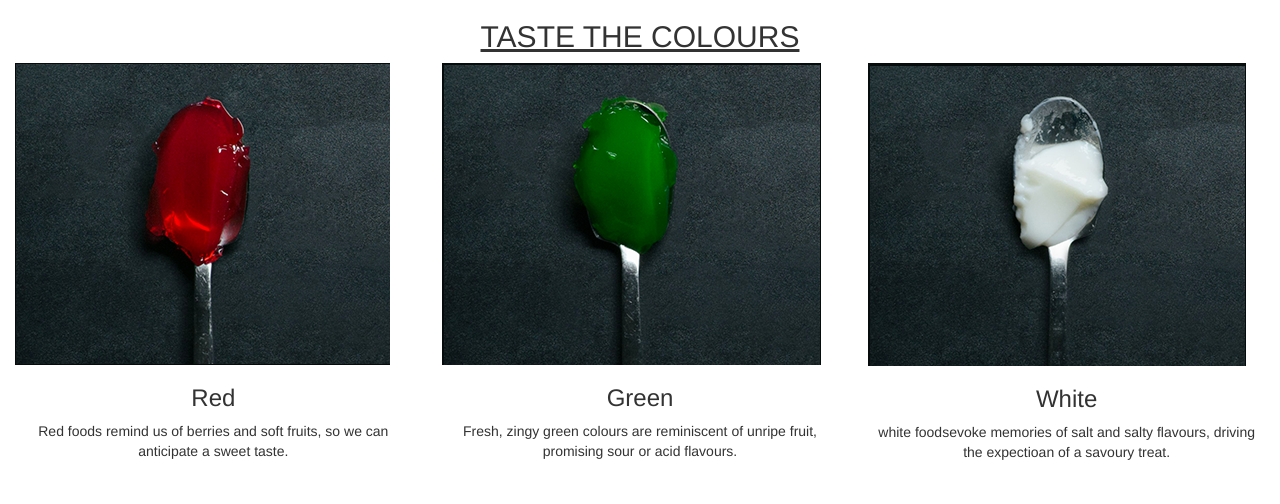
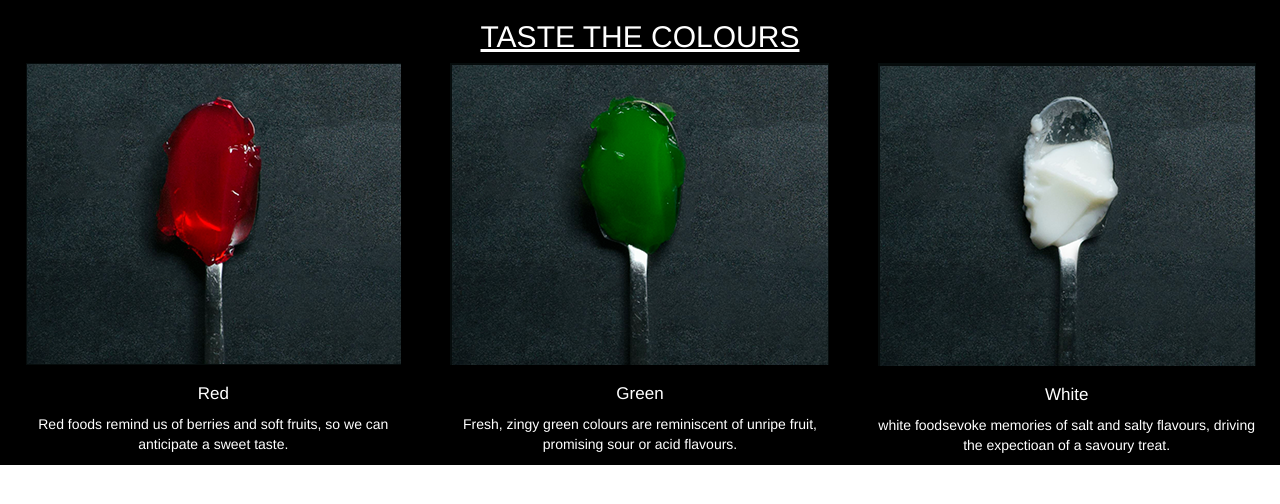
Before and after one commit to mahsaaparsa/ForntEndTest, a plain HTML site: page JuniorTest.html in a window 1280 px wide. Drawn offline with nearby package versions, Linux system fonts and the light colour scheme.

Commit message:
responsiveness of texts and images in colours container

```diff
--- a/JuniorTest.html
+++ b/JuniorTest.html
@@ -9,7 +9,43 @@
   <script src="https://maxcdn.bootstrapcdn.com/bootstrap/3.3.7/js/bootstrap.min.js"></script>
   <style>
 
+  	@media screen and (min-width: 601px) {
+  		p.img-description {
+		    font-size: 14px;
+		    display: inline-block;
+		    vertical-align: middle;
+		    color:white;
+		}
+		h3.img-caption{
+		  	font-size: 17px;
+		  	color:white;
+		}
+  	}
 
+	@media screen and (max-width: 600px) {
+		p.img-description {
+		    font-size: 10px;
+		    display: inline-block;
+		    vertical-align: middle;
+		    color:white;
+		}
+		h3.img-caption{
+		  	font-size: 15px;
+		  	color:white;
+		}
+	}
+	div.colours-container{
+		background-color: black
+	}
+
+	img.img-colours {
+    display: block;
+    margin-left: auto;
+    margin-right: auto;
+    max-width: 100%;
+    height: auto;
+    float: center;
+	}
   </style>
 </head>
 <body>
@@ -19,7 +55,7 @@
 
 <div class="container-fluid colours-container">
 	<div>
-		<h2 class= "text-center colours-header"><ins>TASTE THE COLOURS</ins></h2>
+		<h2 class= "text-center" style="color:white;"><ins>TASTE THE COLOURS</ins></h2>
 	</div>
 	<div class="row">
     	<div class="col-sm-4">
```
